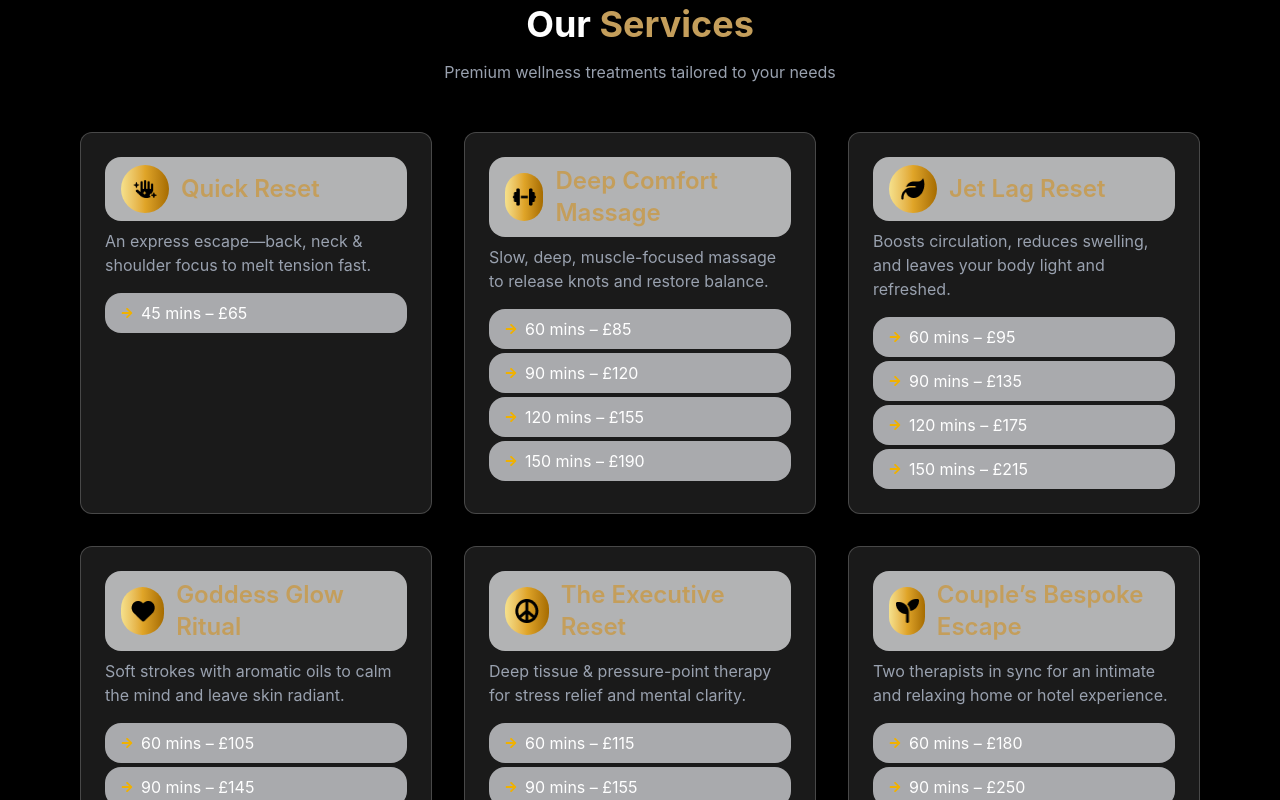
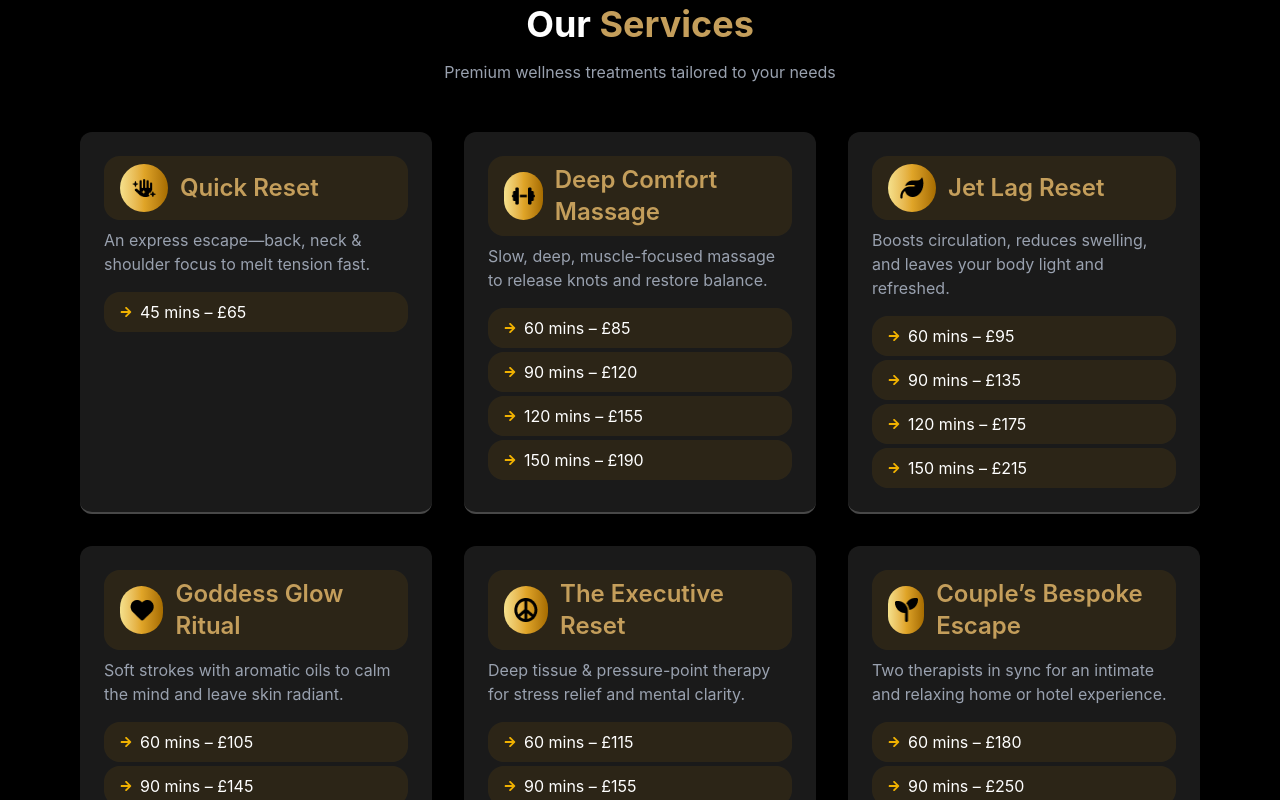
Before and after one commit to Sah-Abhishek/noira, a React (Vite) app: page / in a window 1280 px wide. Shown: the part 860-1660 px from the top of the page. Built offline with nearby package versions, Linux system fonts and the light colour scheme.

Commit message:
fixing bug

```diff
--- a/src/components/Services.jsx
+++ b/src/components/Services.jsx
@@ -58,8 +58,9 @@ const Services = () => {
 
   const sectionBg = isDarkMode ? 'bg-black text-white' : 'bg-gray-200/70 text-black';
   const descriptionText = isDarkMode ? 'text-gray-400' : 'text-gray-600';
-  const cardBg = isDarkMode ? 'bg-[#1a1a1a]' : 'bg-white';
-  const borderColor = isDarkMode ? 'border-white/20' : 'border-gray-300/40';
+  const cardBg = isDarkMode ? 'bg-[#1a1a1a]' : 'bg-gray-100';
+  const borderColor = isDarkMode ? 'border-white/20' : 'border-gray-300';
+  const titleBg = isDarkMode ? 'bg-yellow-600/10' : 'bg-gray-300/50';
 
   return (
     <section
@@ -81,9 +82,9 @@ const Services = () => {
         {services.map((service, index) => (
           <div
             key={index}
-            className={`${cardBg} border ${borderColor} rounded-xl p-6 transition duration-300 shadow-lg hover:shadow-[#C49E5B]/30 hover:scale-105`}
+            className={`${cardBg} border-b-2 ${borderColor} rounded-xl p-6 transition duration-300 shadow-lg hover:shadow-[#C49E5B]/30 hover:scale-105`}
           >
-            <h3 className="text-lg flex items-center gap-3 sm:text-2xl font-semibold mb-2 bg-gray-100/70 px-4 py-2 rounded-2xl text-[#C49E5B]">
+            <h3 className={`text-lg flex items-center gap-3 sm:text-2xl font-semibold mb-2 ${titleBg} px-4 py-2 rounded-2xl text-[#C49E5B]`}>
               <div className="bg-gradient-to-r from-[#f5e18c] via-[#e0a528] to-[#a66c00] w-12 h-12 rounded-full flex items-center justify-center overflow-hidden">
                 <img
                   src={service.icon}
@@ -100,7 +101,7 @@ const Services = () => {
               {service.prices.map((price, idx) => (
                 <li
                   key={idx}
-                  className="flex items-center text-md -ml-4 bg-gray-200/70 rounded-2xl px-4 py-2"
+                  className={`flex items-center text-md -ml-4 ${titleBg} rounded-2xl px-4 py-2`}
                 >
                   <FaArrowRight className="text-xs mr-2 text-yellow-500" /> {price}
                 </li>
```
